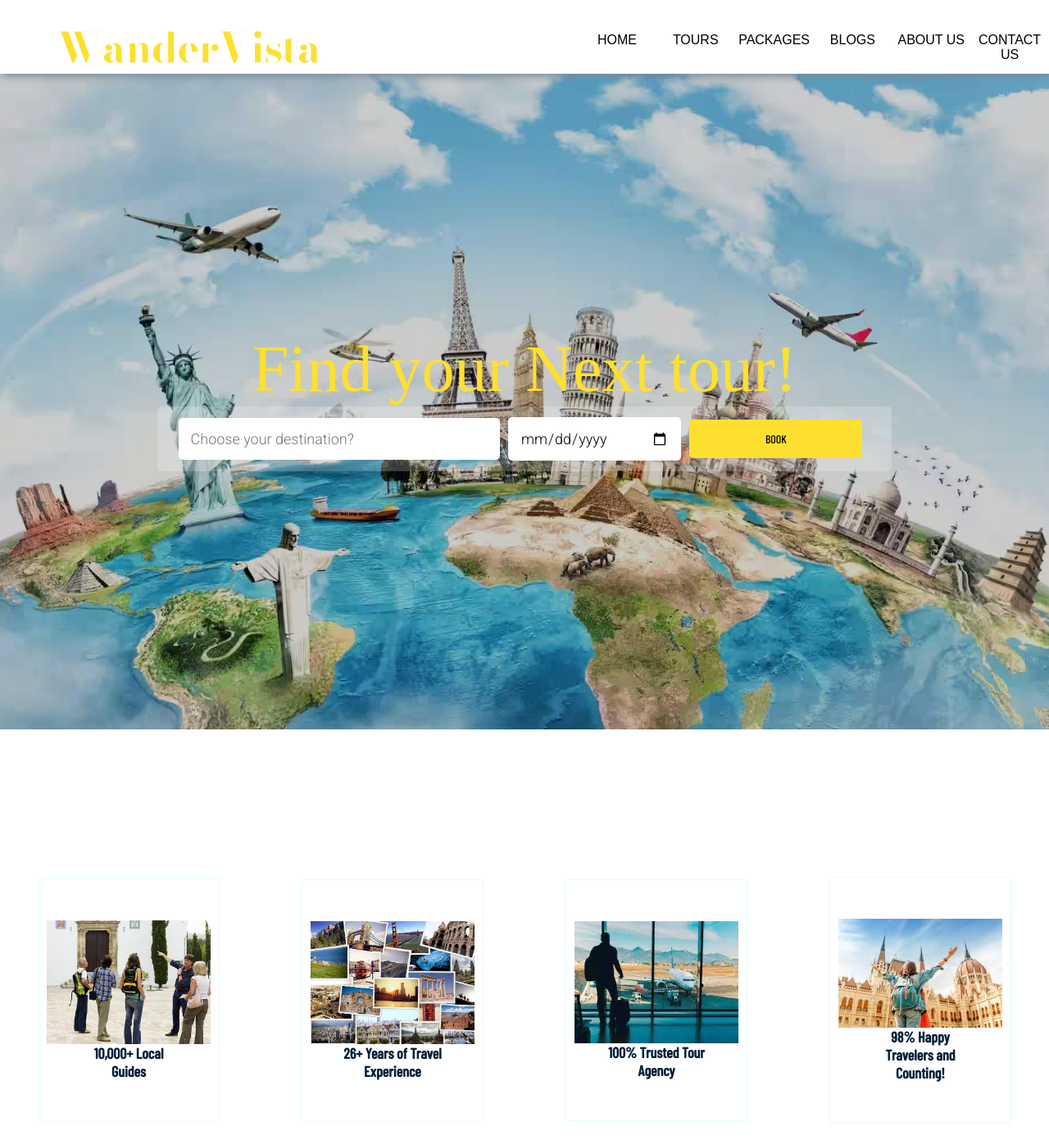
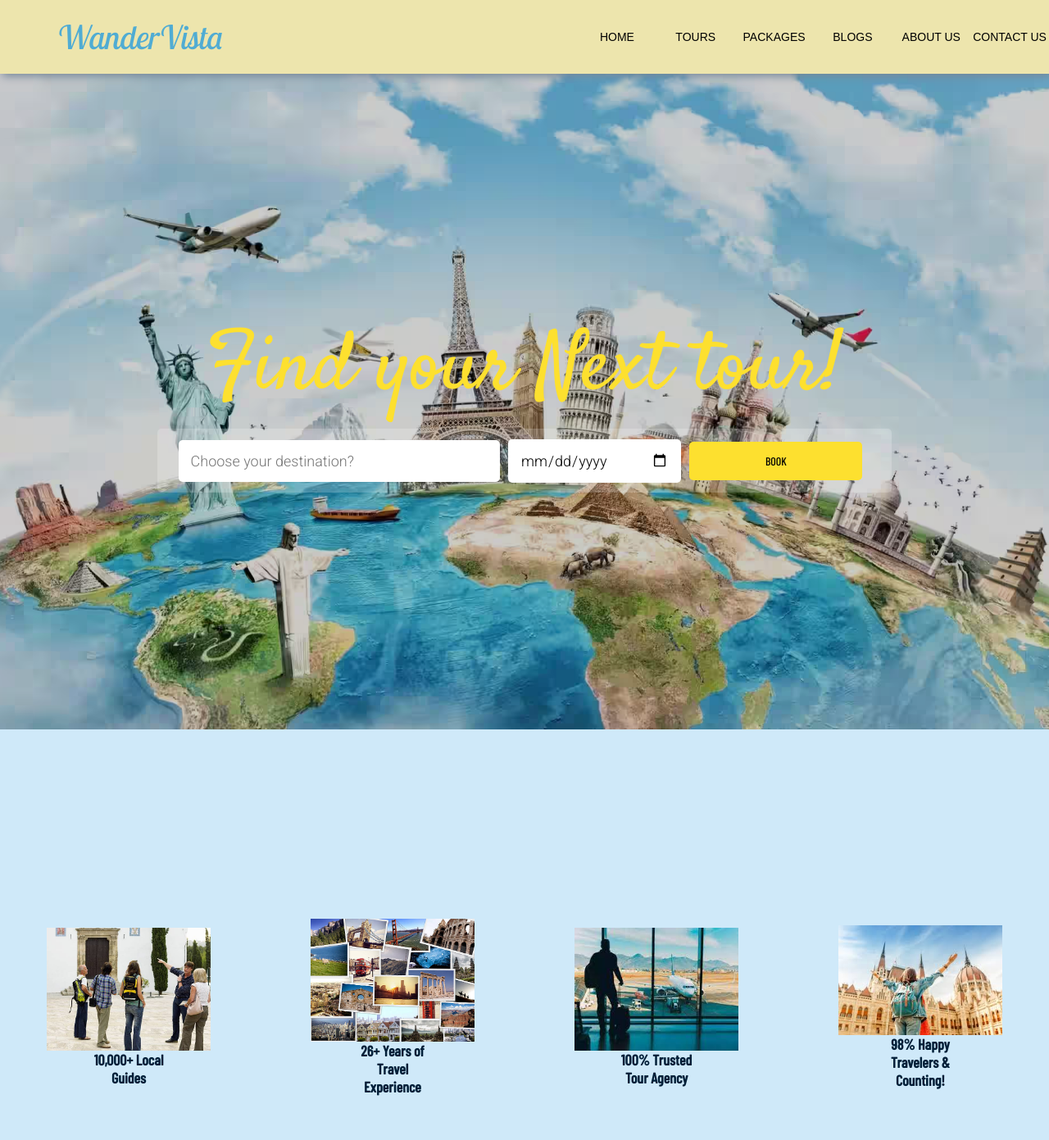
Before and after one commit to Abhipsha05/Travel-and-Tourism-Website, a plain HTML site: page index.html in a window 1280 px wide. Shown: the top 1391 px of the page at 82% size. Drawn offline with nearby package versions, Linux system fonts and the light colour scheme; a web font is replaced by a local one.

Commit message:
Add files via upload

```diff
--- a/index.html
+++ b/index.html
@@ -5,8 +5,10 @@
     <meta charset="UTF-8" />
     <meta http-equiv="X-UA-Compatible" content="IE=edge" />
     <meta name="viewport" content="width=device-width, initial-scale=1.0" />
-    <link rel="stylesheet" href="style.css" />
-    <title>Go Trip</title>
+    <link rel="preconnect" href="https://fonts.googleapis.com">
+  <link rel="preconnect" href="https://fonts.gstatic.com" crossorigin>
+   <link rel="stylesheet" href="style.css" />
+    <title>Wander Vista</title>
 </head>
 
 <body>
@@ -73,7 +75,7 @@
             </div>
             <div class="service-item">
                 <img src="./assets/Happy Customer.jpeg">
-                <h2>  98% Happy Travelers and Counting!</section>
+                <h2>  98% Happy Travelers & Counting!</section>
         <!--==============Places===================-->
         <section class="places">
             <div class="places-text">
--- a/style.css
+++ b/style.css
@@ -2,7 +2,8 @@
 @import url("https://fonts.googleapis.com/css2?family=Satisfy&display=swap");
 @import url("https://fonts.googleapis.com/css2?family=Roboto:wght@300&display=swap");
 @import url("https://fonts.googleapis.com/css2?family=Playfair+Display:ital@1&display=swap");
-@import url("https://fonts.googleapis.com/css2?family=Bodoni+Moda:opsz,wght@6..96,700&display=swap");
+@import url('https://fonts.googleapis.com/css2?family=Lobster+Two:ital@1&display=swap');
+
 * {
   box-sizing: border-box;
   margin: 0;
@@ -39,7 +40,7 @@ html {
   flex-flow: row wrap;
   width: 100%;
   height: 90px;
-  background-color: #fff;
+  background-color: #ede5ad;
   box-shadow: 3px 3px 10px lightslategray;
   align-items: center;
   justify-content: center;
@@ -50,11 +51,12 @@ html {
 
 .logo {
   flex: 1;
-  font-size: 50px;
+  font-size: 40px;
   padding: 20px;
   margin-left: 50px;
-  color: #fde02f;
-  font-family: 'Bodoni Moda', serif;
+  color: #50acd3;
+  font-family: 'Lobster Two', sans-serif;
+
 }
 
 ul.menu {
@@ -66,7 +68,7 @@ ul.menu {
 .menu li {
   flex: 1;
   list-style-type: none;
-  font-size: 16px;
+  font-size: 14px;
   font-family: 'Montserrat', sans-serif;
   text-align: center;
 }
@@ -125,10 +127,11 @@ ul.menu {
 }
 
 .banner-heading h1 {
-  font-size: 80px;
+  font-size: 100px;
   font-weight: normal;
   color: #fde02f;
-  font-family:  'Playfair Display', serif;
+  font-family: Satisfy;
+   ;
 }
 
 .banner-text-item .form {
@@ -176,7 +179,7 @@ ul.menu {
   text-transform: uppercase;
   padding: 15px;
   cursor: pointer;
-  background-color: #fde02f;
+  background-color:#fde02f;
   font-size: 16px;
   font-weight: normal;
   font-family: "Barlow Condensed";
@@ -189,12 +192,14 @@ ul.menu {
   flex-flow: row;
   align-items: center;
   justify-content: center;
+  background-color: rgb(207, 233, 249);
+
 }
 
 .service-item {
   flex: 1;
   padding: 50px 10px;
-  border: lightcyan solid 1px;
+  border: rgb(207, 233, 249) solid 1px;
   text-align: center;
   margin: 180px 50px;
   transition: all 1s;
@@ -205,20 +210,20 @@ ul.menu {
 }
 
 .service-item:hover {
-  box-shadow: 3px 3px 20px lightsteelblue;
+  box-shadow: 3px 3px 20px rgb(19, 147, 238);
 }
 
 .service-item h2 {
   font-family: Barlow Condensed;
   font-size: 18px;
-  width: 120px;
+  width: 100px;
   color: #001f38;
   flex: 1;
 }
 
 .service-item img {
   width: 200px;
-  height: 100px;
+  height: 150px;
   flex: 1;
 }
 
```
